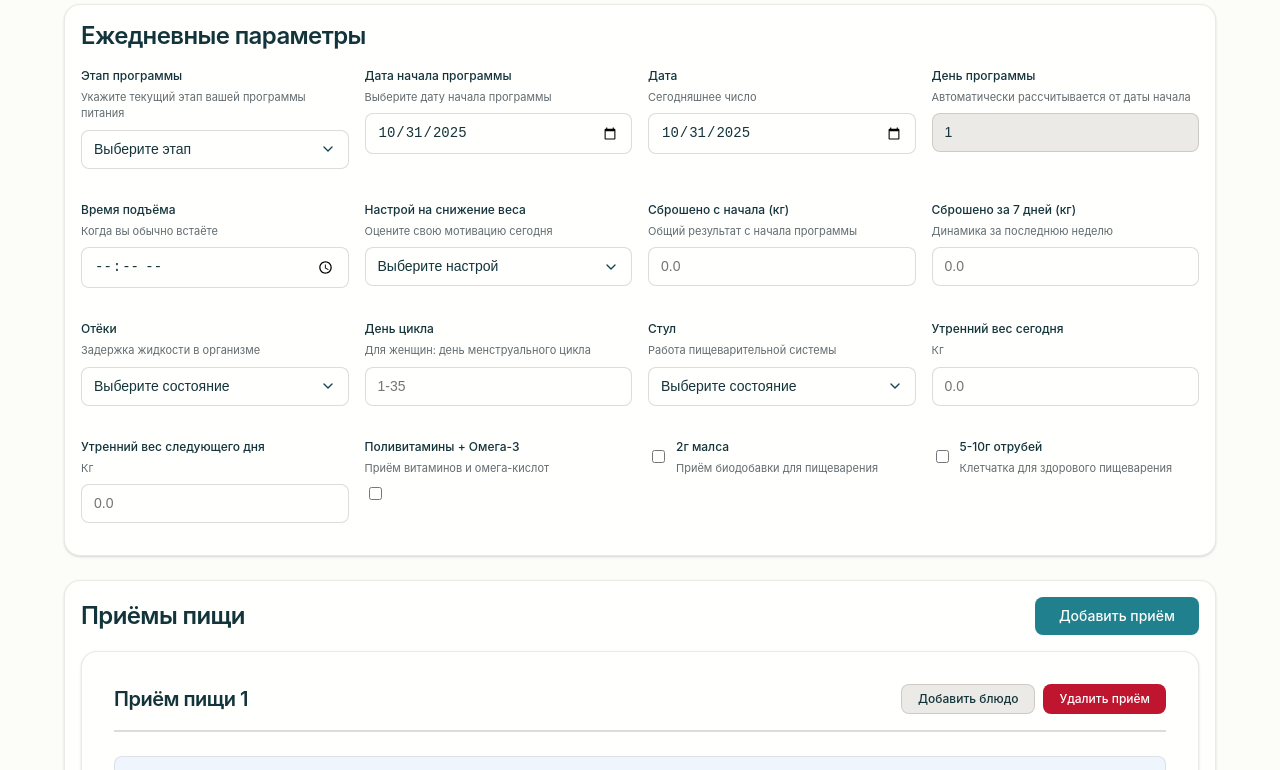
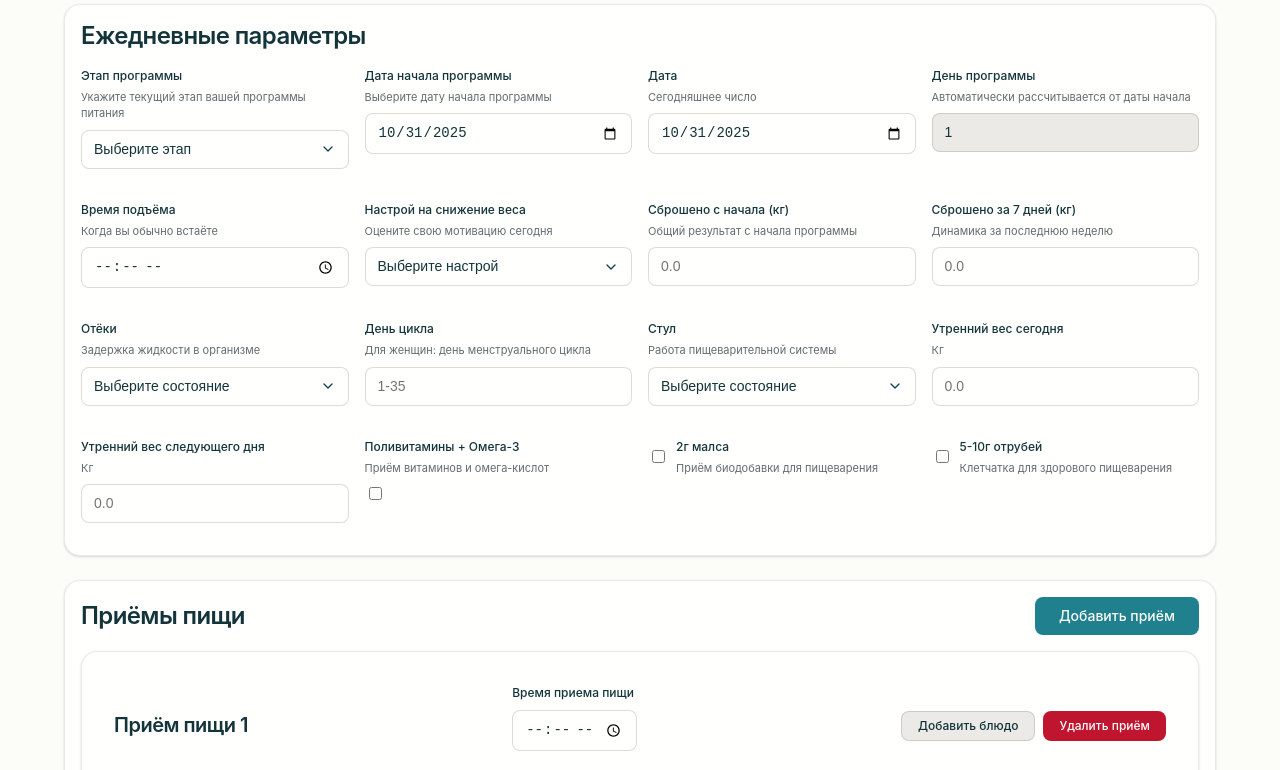
Before and after one commit to Casset-cloud/my-nitrition-app, a plain HTML site: page index.html in a window 1280 px wide. Shown: the part 106-876 px from the top of the page. Drawn offline with Linux system fonts and the light colour scheme.

Commit message:
Update index.html

```diff
--- a/index.html
+++ b/index.html
@@ -284,6 +284,14 @@
         <div class="meal">
             <div class="meal-header">
                 <h3 class="meal-title">Приём пищи</h3>
+                   <div class="form-group">
+                        <label class="form-label" for="vremyaPodyoma">
+                            Время приема пищи
+                            <span style="display: block; font-size: 11px; font-weight: 400; color: var(--color-text-secondary); margin-top: 4px;">
+                            </span>
+                        </label>
+                        <input type="time" id="vremyaPodyoma" class="form-control">
+                    </div>
                 <div class="meal-controls">
                     <button class="btn btn--secondary btn--sm add-dish-btn">
                         Добавить блюдо
```
